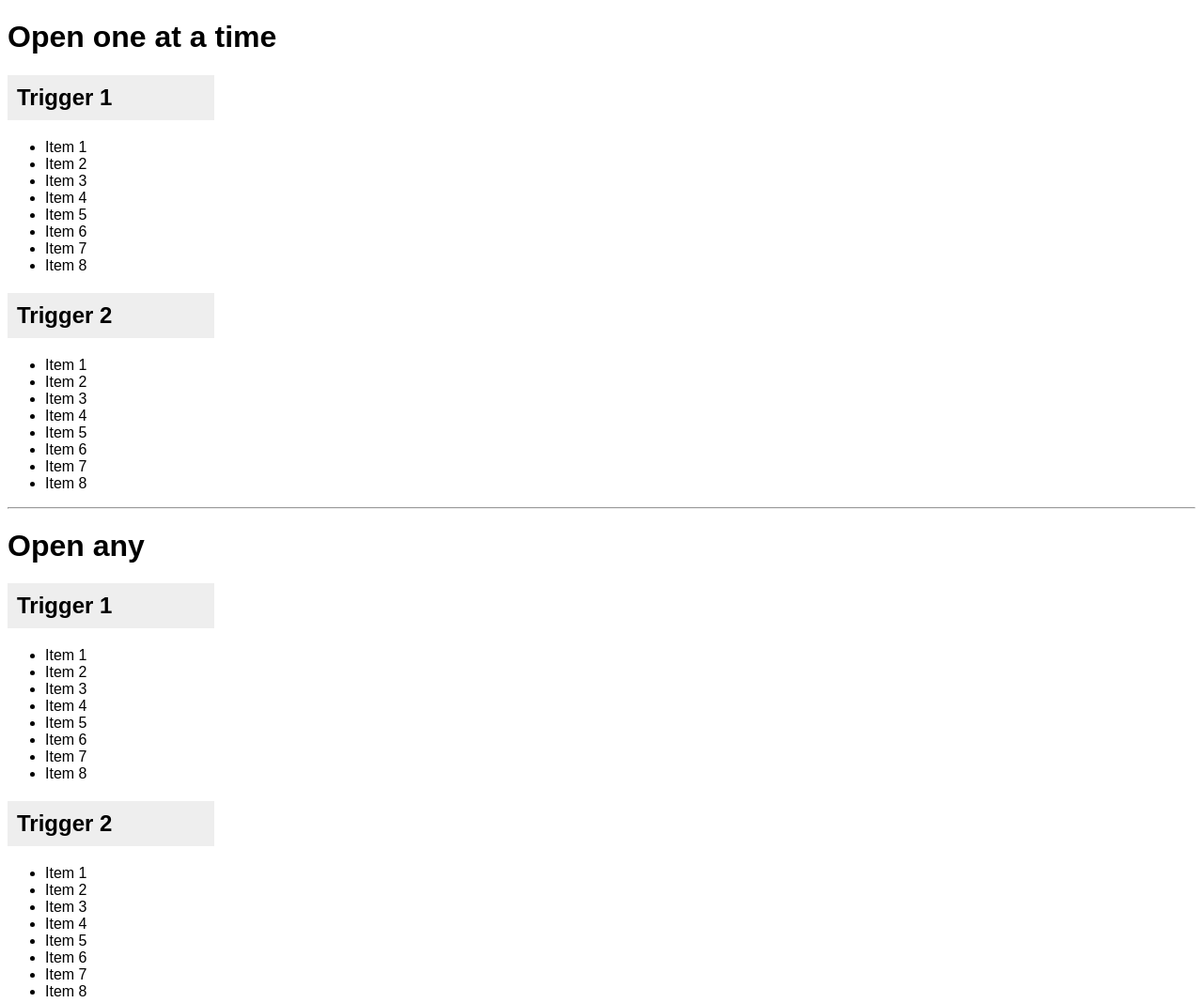
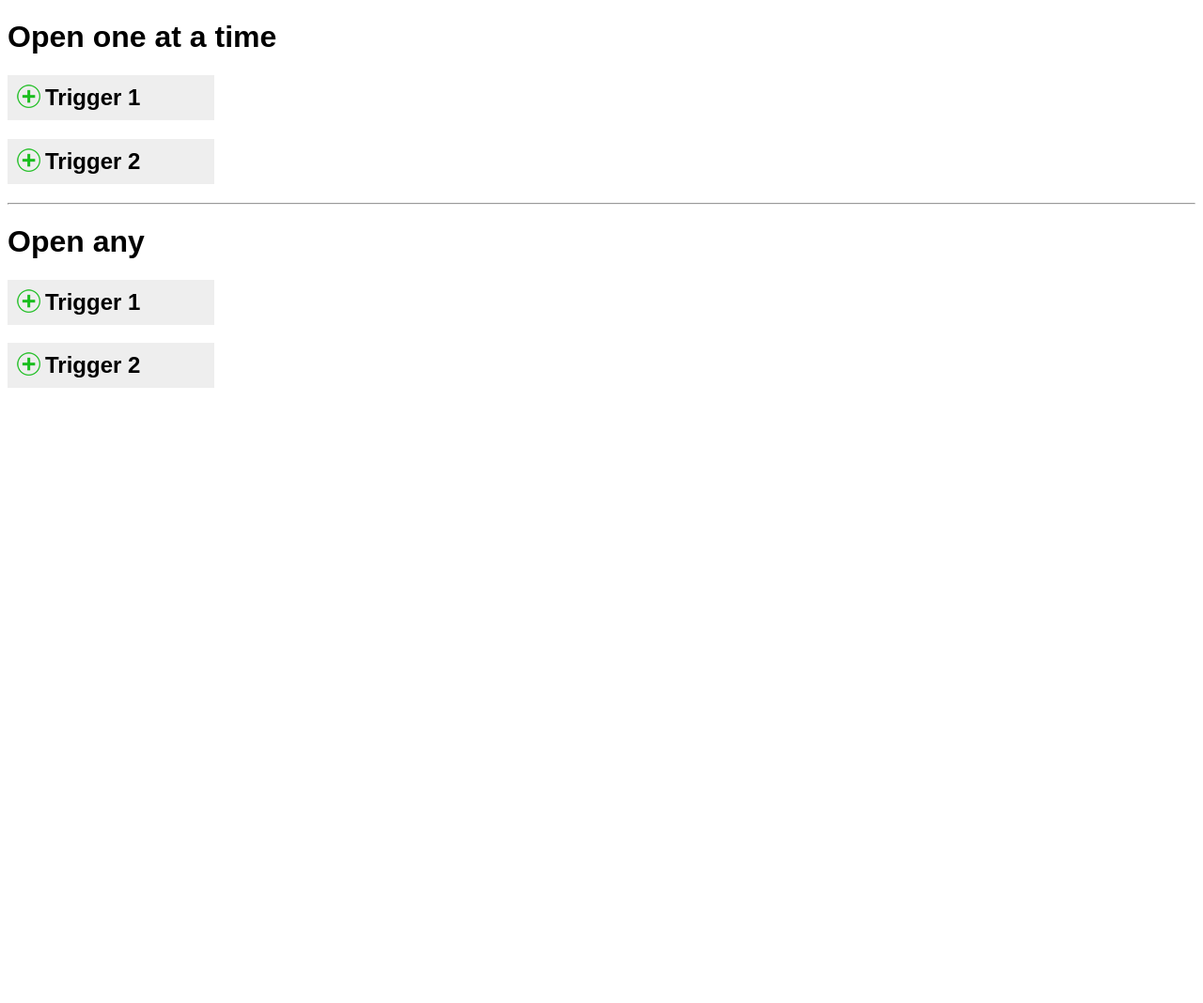
Before and after one commit to deanzod/accordify, a plain HTML site: page index.html in a window 1280 px wide. Shown: the whole page at 94% size. After the commit the page ends 800 px from the top, so only its background shows below. Drawn offline with nearby package versions, Linux system fonts and the light colour scheme.

Commit message:
Update index.html

```diff
--- a/index.html
+++ b/index.html
@@ -6,7 +6,7 @@
 		<link rel="stylesheet" href="css/style.css">
 		<script src="http://ajax.googleapis.com/ajax/libs/jquery/1.11.1/jquery.min.js"></script>
 		<!--[if IE]><script src="http://html5shiv.googlecode.com/svn/trunk/html5.js"></script><![endif]-->
-		<script src="src/accordion.js"></script>
+		<script src="src/accordify.js"></script>
 <script>
 $( document ).ready(function() {
 //demo 1 where only one accordion can be open at a time
```
